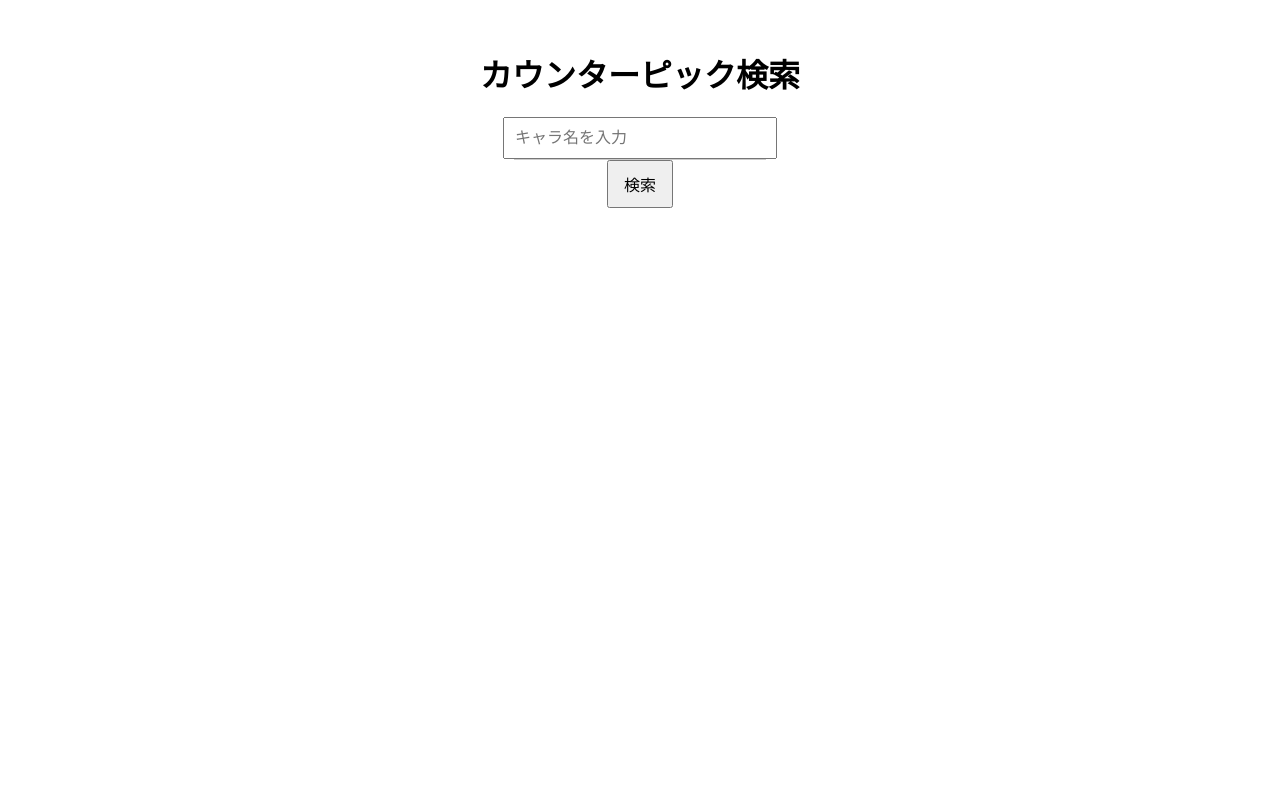
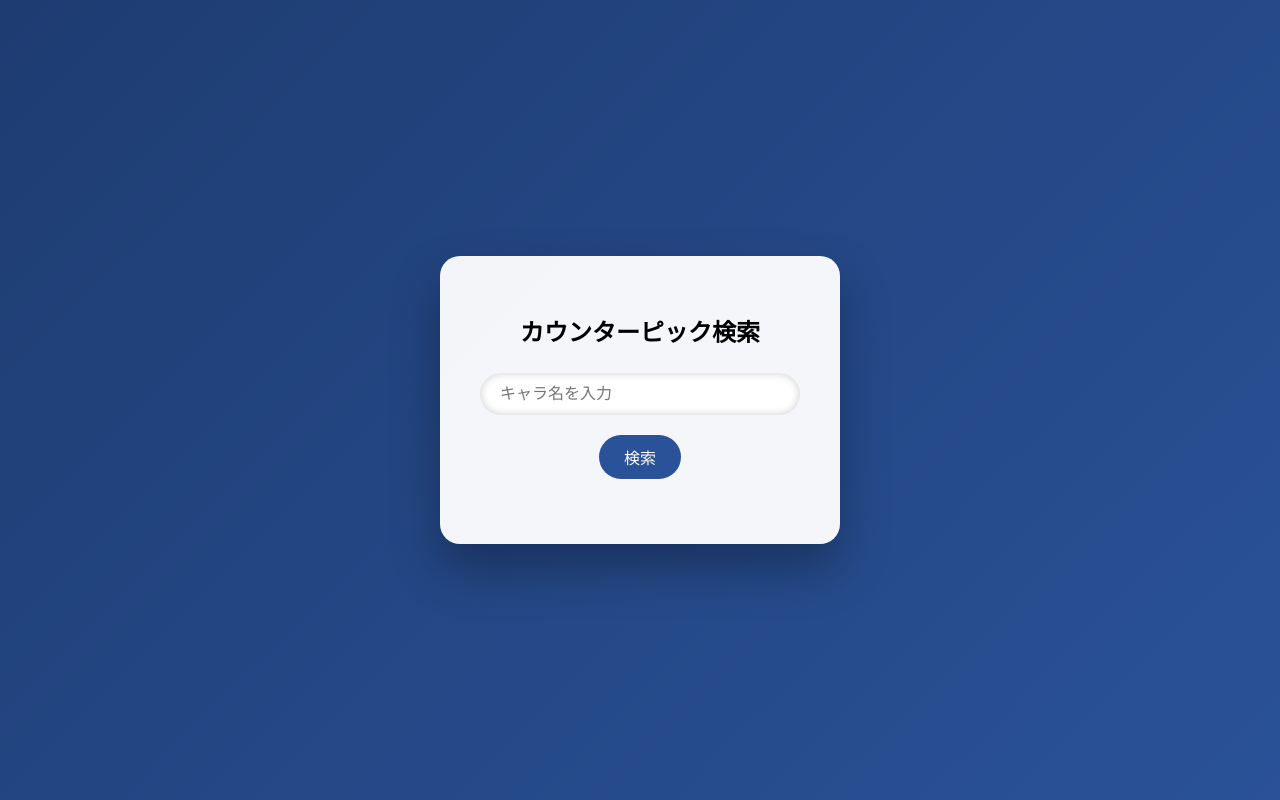
Before and after one commit to FujiiKohaku/-counter, a plain HTML site: page index.html in a window 1280 px wide. Drawn offline with Linux system fonts and the light colour scheme.

Commit message:
Add files via upload

```diff
--- a/index.html
+++ b/index.html
@@ -1,56 +1,120 @@
 <!DOCTYPE html>
 <html lang="ja">
 <head>
+<meta charset="UTF-8">
+<title>LOL カウンターピック検索</title>
+
 <style>
+* {
+    box-sizing: border-box;
+}
+
 body {
-    font-family: sans-serif;
+    margin: 0;
+    font-family: "Noto Sans JP", sans-serif;
+    background: linear-gradient(135deg, #1e3c72, #2a5298);
+    display: flex;
+    justify-content: center;
+    align-items: center;
+    height: 100vh;
+}
+
+/* メインカード */
+.container {
+    background: rgba(255,255,255,0.95);
+    padding: 40px;
+    border-radius: 20px;
+    width: 400px;
+    box-shadow: 0 25px 50px rgba(0,0,0,0.3);
     text-align: center;
-    margin-top: 50px;
+}
+
+h1 {
+    margin-bottom: 25px;
+    font-size: 24px;
+}
+
+/* 検索ボックス */
+.search-box {
+    position: relative;
 }
 
 input {
-    padding: 10px;
-    width: 250px;
+    width: 100%;
+    padding: 12px 20px;
+    border-radius: 30px;
+    border: none;
     font-size: 16px;
+    outline: none;
+    box-shadow: inset 0 0 8px rgba(0,0,0,0.2);
 }
 
-button {
-    padding: 10px 15px;
-    font-size: 16px;
-    cursor: pointer;
-}
-
+/* 候補 */
 #suggestions {
-    width: 250px;
-    margin: 0 auto;
-    text-align: left;
-    border: 1px solid #ccc;
-    border-top: none;
+    position: absolute;
+    top: 48px;
+    width: 100%;
+    background: white;
+    border-radius: 10px;
+    box-shadow: 0 10px 20px rgba(0,0,0,0.2);
+    overflow: hidden;
+    z-index: 10;
 }
 
 .suggestion-item {
-    padding: 8px;
+    padding: 10px;
     cursor: pointer;
-    background: white;
+    transition: 0.2s;
 }
 
 .suggestion-item:hover {
-    background: #f0f0f0;
+    background: #f0f4ff;
+}
+
+/* ボタン */
+button {
+    margin-top: 20px;
+    padding: 10px 25px;
+    border-radius: 30px;
+    border: none;
+    background: #2a5298;
+    color: white;
+    font-size: 16px;
+    cursor: pointer;
+    transition: 0.3s;
+}
+
+button:hover {
+    background: #1e3c72;
+    transform: translateY(-2px);
+}
+
+/* 結果 */
+#result {
+    margin-top: 25px;
+    font-size: 18px;
+    font-weight: bold;
+    color: #333;
 }
 </style>
+</head>
 
-<meta charset="UTF-8">
-<title>LOL カウンターピック検索</title>
-</head>
 <body>
 
-<h1>カウンターピック検索</h1>
+<div class="container">
+    <h1>カウンターピック検索</h1>
 
-<input type="text" id="championName" placeholder="キャラ名を入力" oninput="showSuggestions()">
-<div id="suggestions"></div>
-<button onclick="searchChampion()">検索</button>
+    <div class="search-box">
+        <input type="text" id="championName"
+               placeholder="キャラ名を入力"
+               oninput="showSuggestions()">
+        <div id="suggestions"></div>
+    </div>
 
-<p id="result"></p>
+    <button onclick="searchChampion()">検索</button>
+
+    <p id="result"></p>
+</div>
 
 <script src="script.js"></script>
 
```
